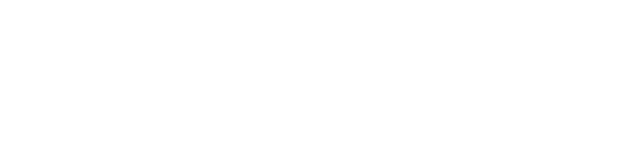
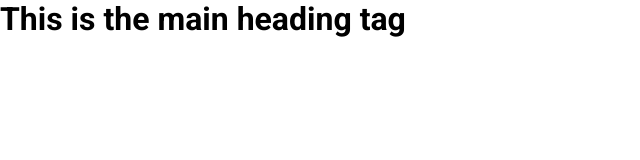
Before and after one commit to anshinfotech/ams_website, a website: page views/index.html in a window 1280 px wide. Shown: the whole page, without its empty margins (0-640 px from the left). Drawn offline with Linux system fonts and the light colour scheme.

Commit message:
First Commit By Harmeet Singh

```diff
--- a/views/index.html
+++ b/views/index.html
@@ -7,6 +7,6 @@
     <link rel="stylesheet" href="../public/CSS/main.css">
 </head>
 <body>
-
+    <h1>This is the main heading tag</h1>
 </body>
 </html>
```
